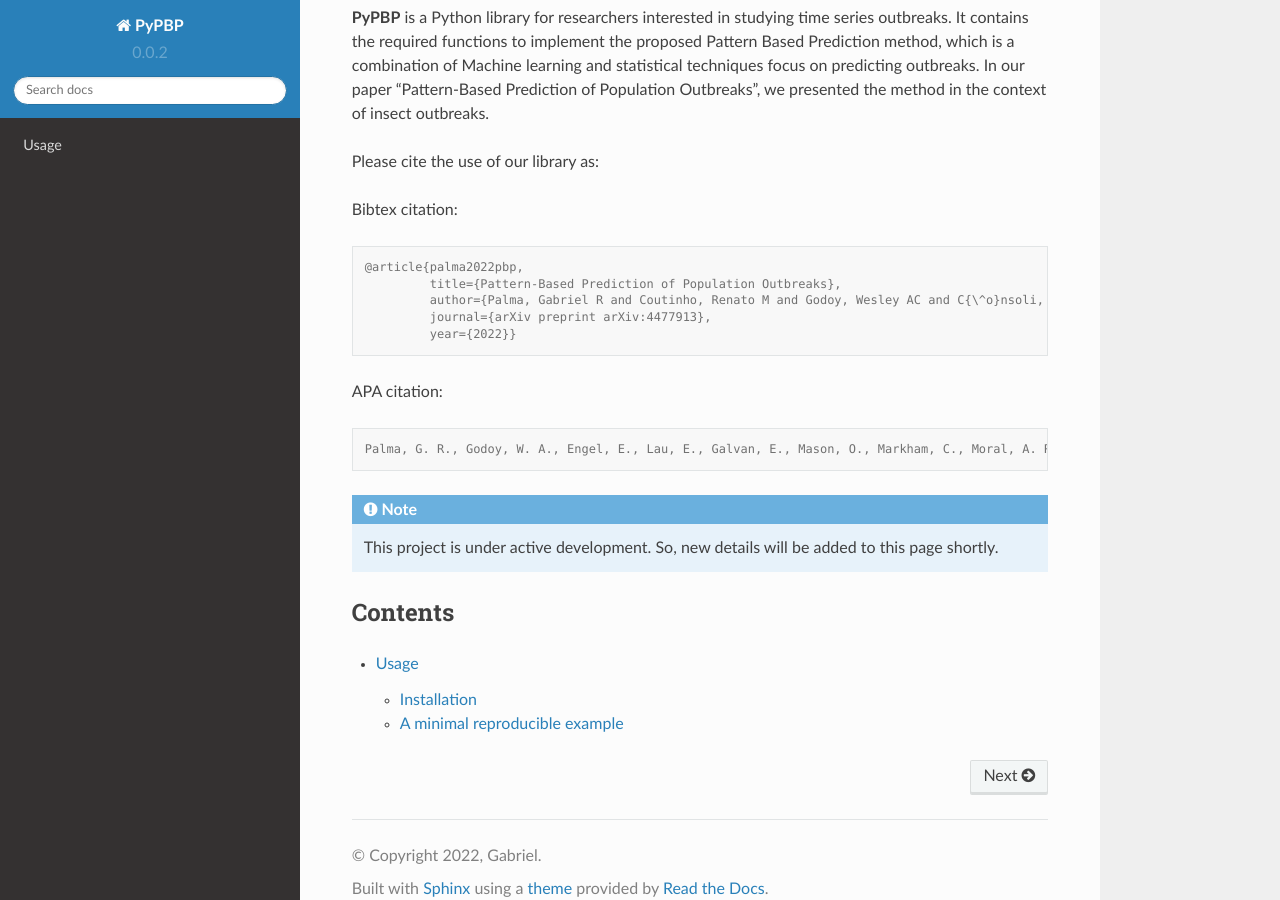
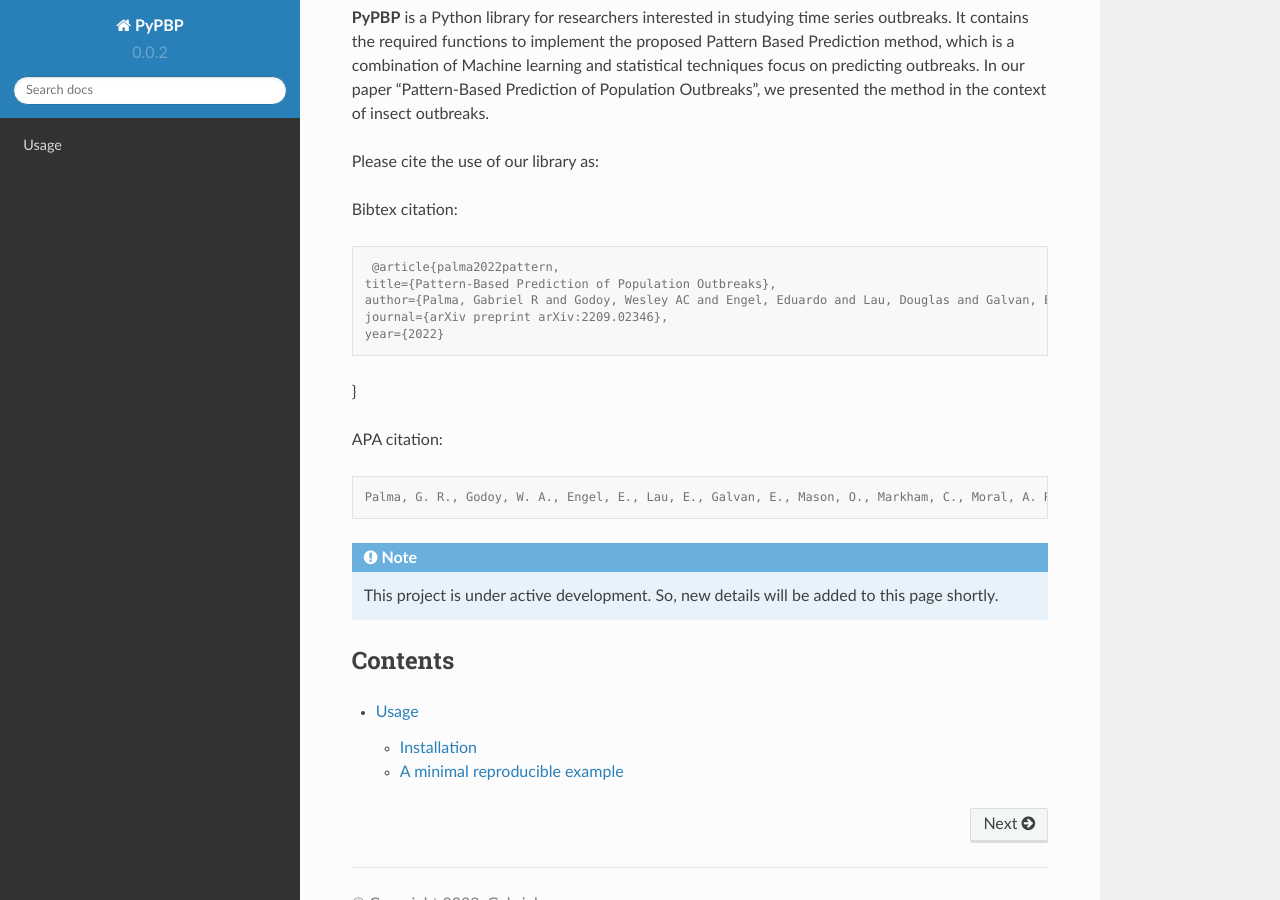
Before and after one commit to GabrielRPalma/PyPBP-documentation, a Sphinx documentation site: the page built from docs/source/index.rst, in a window 1280 px wide and 900 px high, scrolled down 454 px. Built offline with Sphinx 7.4.7 and the Read the Docs theme 2.0.0, drawn with Linux system fonts in a browser that asks for light colours; pages that are not in the unit, such as notebooks, are missing from menus.

Commit message:
Update index.rst

```diff
--- a/docs/source/index.rst
+++ b/docs/source/index.rst
@@ -21,11 +21,12 @@ Bibtex citation:
 
 .. code-block:: console
 
-   @article{palma2022pbp,
-            title={Pattern-Based Prediction of Population Outbreaks},
-            author={Palma, Gabriel R and Coutinho, Renato M and Godoy, Wesley AC and C{\^o}nsoli, Fernando L and Kraenkel, Roberto A},
-            journal={arXiv preprint arXiv:4477913},
-            year={2022}}
+   @article{palma2022pattern,
+  title={Pattern-Based Prediction of Population Outbreaks},
+  author={Palma, Gabriel R and Godoy, Wesley AC and Engel, Eduardo and Lau, Douglas and Galvan, Edgar and Mason, Oliver and Markham, Charles and Moral, Rafael A},
+  journal={arXiv preprint arXiv:2209.02346},
+  year={2022}
+}
 
 APA citation:
 
```
